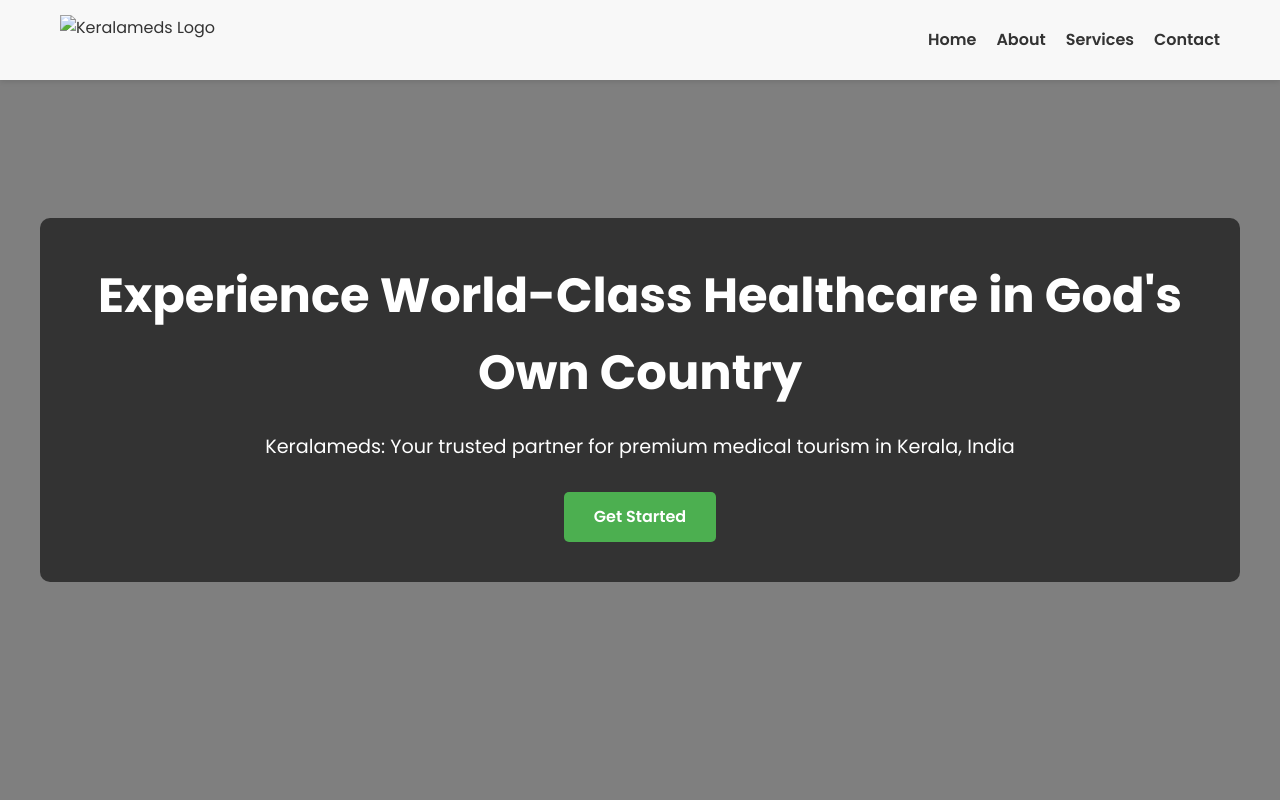
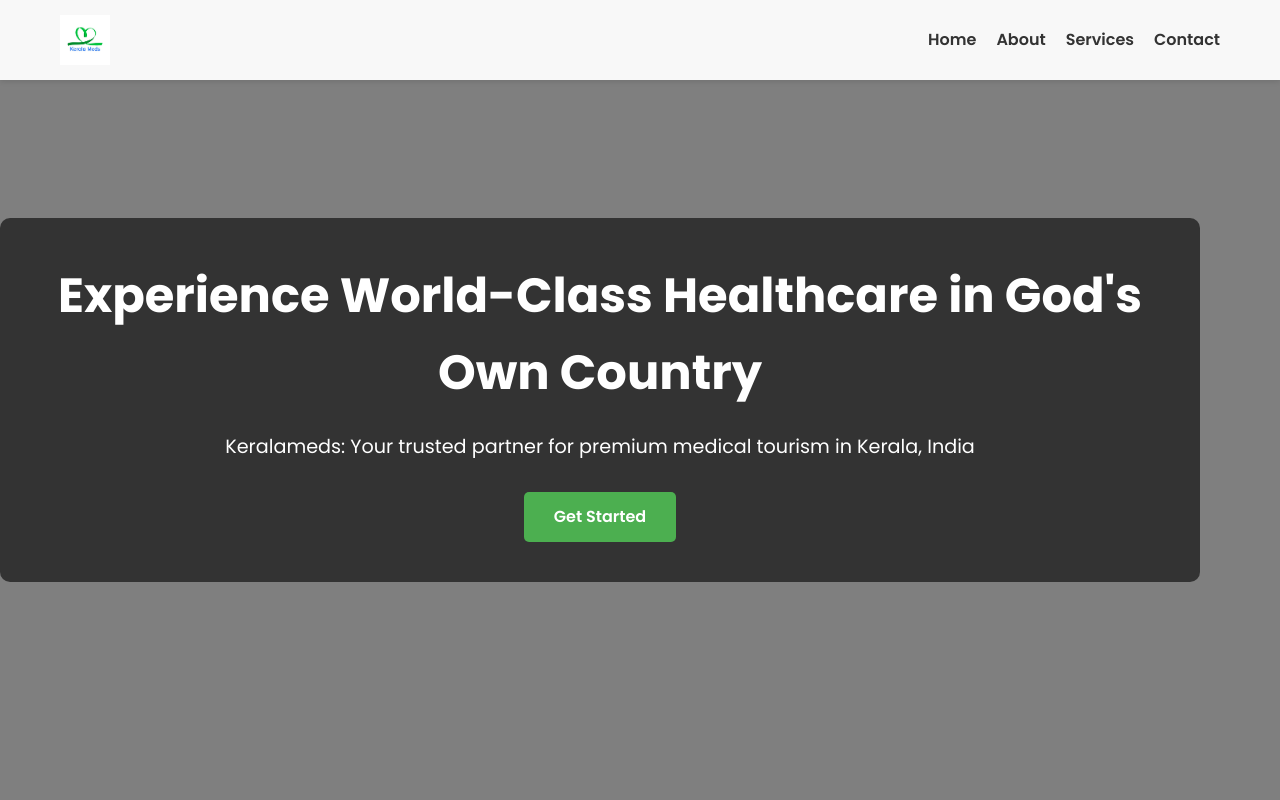
Before and after one commit to fazalbasheer/keralameds, a plain HTML site: page index.html in a window 1280 px wide. Shown: the top 800 px of the page. Drawn offline with Linux system fonts and the light colour scheme.

Commit message:
Update index.html

```diff
--- a/index.html
+++ b/index.html
@@ -17,7 +17,7 @@
 <body>
     <header class="site-header">
         <div class="container">
-            <img src="images/logo.png" alt="Keralameds Logo" class="logo">
+            <img src="images/logo.jpg" alt="Keralameds Logo" class="logo">
             <nav class="main-nav">
                 <ul>
                     <li><a href="#home">Home</a></li>
@@ -31,11 +31,13 @@
 
     <main>
         <section id="home" class="hero">
-            <div class="container">
-                <h1>Experience World-Class Healthcare in God's Own Country</h1>
-                <p>Keralameds: Your trusted partner for premium medical tourism in Kerala, India</p>
-                <a href="#contact" class="cta-button">Get Started</a>
-            </div>
+           <div class="banner">
+        <div class="container">
+            <h1>Experience World-Class Healthcare in God's Own Country</h1>
+            <p>Keralameds: Your trusted partner for premium medical tourism in Kerala, India</p>
+            <a href="#contact" class="cta-button">Get Started</a>
+        </div>
+    </div>
         </section>
 
         <section id="about" class="about-section">
```
